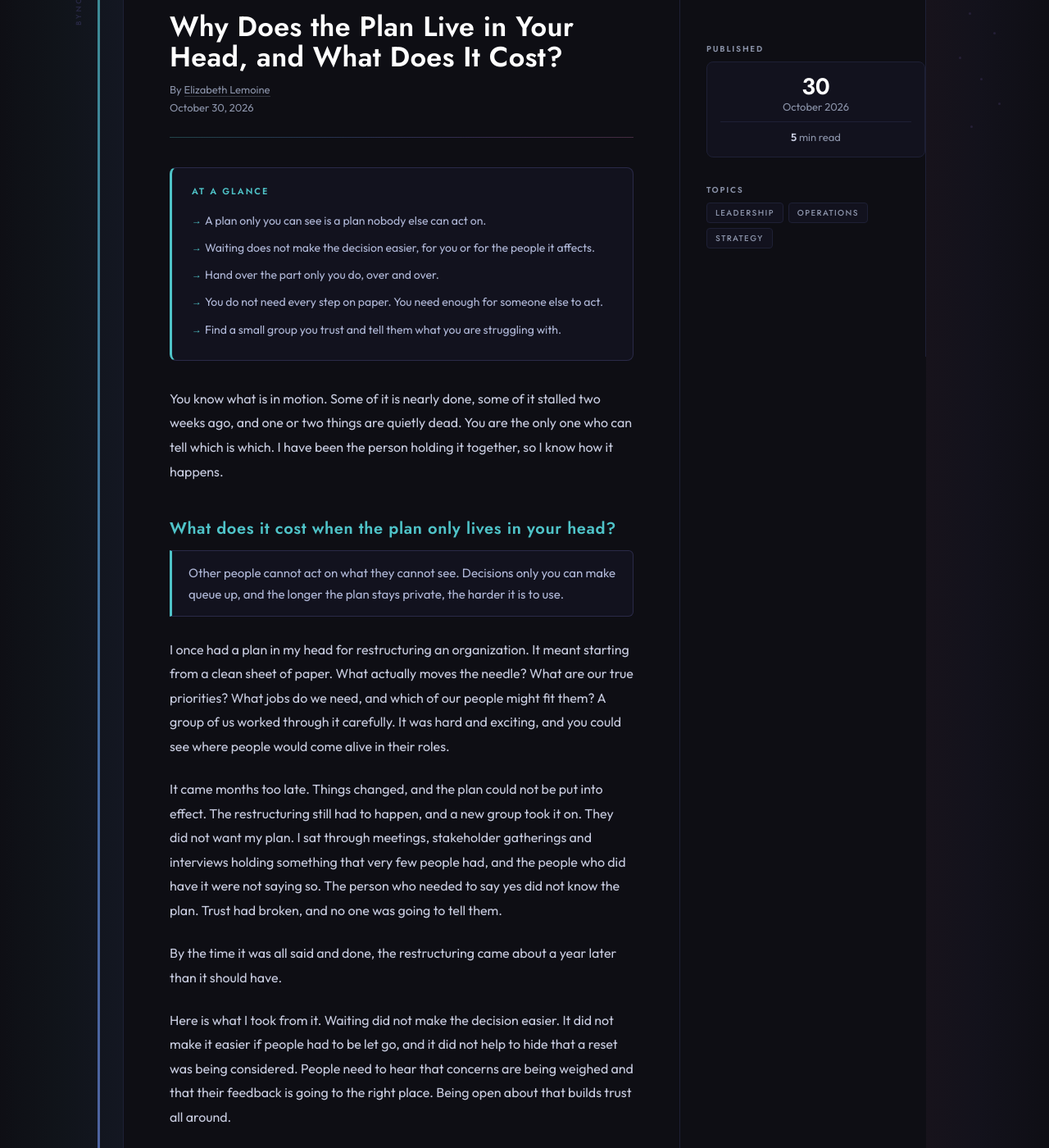
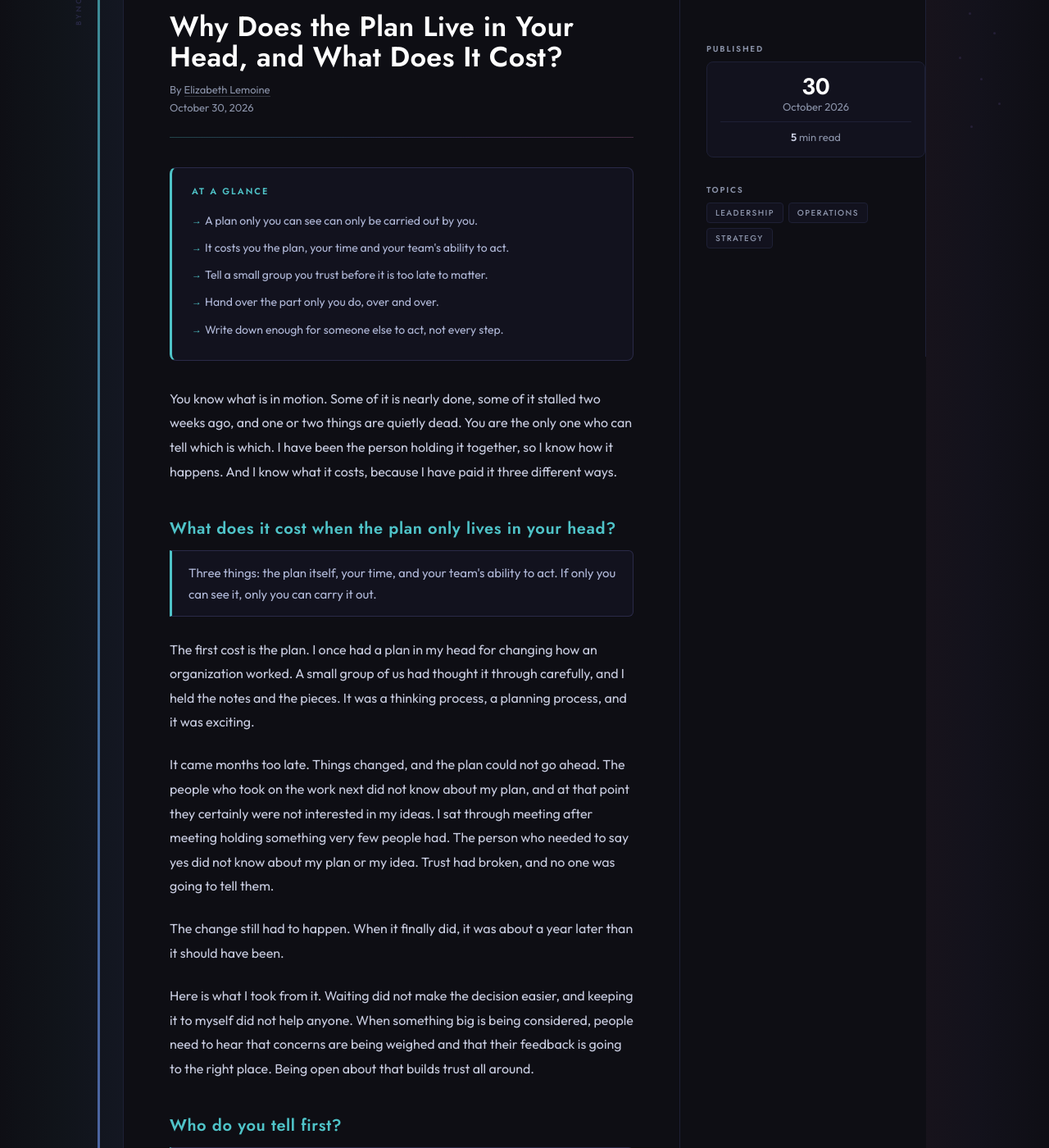
Before and after one commit to elizabethlemoine33-commits/bynorthlight-site, a Jekyll site: the page built from blog/the-plan-that-lives-in-your-head.md, in a window 1280 px wide and 1400 px high, scrolled down 241 px. Shown: the whole window at 82% size. Built offline with Jekyll 4.4.1, drawn with Linux system fonts in a browser that asks for light colours; some of the changed text lies outside the part shown.

Commit message:
Alone at the Top post: restructure around tell, hand over, write down; soften restructuring story
Co-Authored-By: Claude Sonnet 5.5 <noreply@anthropic.com>

```diff
--- a/blog/the-plan-that-lives-in-your-head.md
+++ b/blog/the-plan-that-lives-in-your-head.md
@@ -2,9 +2,9 @@
 layout: post
 title: "Why Does the Plan Live in Your Head, and What Does It Cost?"
 seo_title: "The Plan in Your Head"
-description: "When only you hold the plan, nobody else can act on it. What that costs, what to hand over first, and how much has to go on paper."
+description: "When only you hold the plan, only you can carry it out. What that costs, and three ways to get it out of your head: tell, hand over, write down."
 og_title: "Why Does the Plan Live in Your Head, and What Does It Cost?"
-og_description: "When only you hold the plan, nobody else can act on it. What that costs, what to hand over first, and how much has to go on paper."
+og_description: "When only you hold the plan, only you can carry it out. What that costs, and three ways to get it out of your head: tell, hand over, write down."
 date: 2026-10-30
 date_modified: "2026-10-30"
 published_time: "2026-10-30T00:00:00.000Z"
@@ -26,48 +26,60 @@ related_reading:
 faq:
   - q: "Why does the plan end up living in my head?"
     a: "Often because you have been holding it together for a long time, and the people who could help carry it have never been handed the whole picture, or you have not yet decided who to trust with it."
+  - q: "What does it cost when only I hold the plan?"
+    a: "In my experience, three things. The plan may never be used, the work that only you know how to do waits for you, and nobody else can act on what they cannot see."
+  - q: "How do I get the plan out of my head?"
+    a: "Tell a small group you trust, hand over the part only you do, and write down enough for someone else to act. In that order."
   - q: "How much of the plan do I have to write down?"
-    a: "Enough for someone else to act on it. Not every step. When I mapped a process step by step, it ran to about 130 steps, and nobody could use it. It only worked once we cut it down."
-  - q: "What should I hand over first?"
-    a: "The part only you do, over and over. If a recurring job always waits for you, that is the first thing to teach someone else."
-  - q: "Does waiting make the decision easier?"
-    a: "In my experience, no. It does not make it easier for you, and it does not make it easier for the people it affects."
+    a: "Enough for someone else to act on it. When I mapped a process step by step, it ran to about 130 steps and nobody could use it. It worked once it was about 35 tasks, each with its SOPs built in."
 ---
 
 <div class="at-a-glance" role="note">
   <h2>At a Glance</h2>
   <ul>
-    <li>A plan only you can see is a plan nobody else can act on.</li>
-    <li>Waiting does not make the decision easier, for you or for the people it affects.</li>
+    <li>A plan only you can see can only be carried out by you.</li>
+    <li>It costs you the plan, your time and your team's ability to act.</li>
+    <li>Tell a small group you trust before it is too late to matter.</li>
     <li>Hand over the part only you do, over and over.</li>
-    <li>You do not need every step on paper. You need enough for someone else to act.</li>
-    <li>Find a small group you trust and tell them what you are struggling with.</li>
+    <li>Write down enough for someone else to act, not every step.</li>
   </ul>
 </div>
 
-You know what is in motion. Some of it is nearly done, some of it stalled two weeks ago, and one or two things are quietly dead. You are the only one who can tell which is which. I have been the person holding it together, so I know how it happens.
+You know what is in motion. Some of it is nearly done, some of it stalled two weeks ago, and one or two things are quietly dead. You are the only one who can tell which is which. I have been the person holding it together, so I know how it happens. And I know what it costs, because I have paid it three different ways.
 
 ## What does it cost when the plan only lives in your head?
 
 <div class="answer-block">
-<p>Other people cannot act on what they cannot see. Decisions only you can make queue up, and the longer the plan stays private, the harder it is to use.</p>
+<p>Three things: the plan itself, your time, and your team's ability to act. If only you can see it, only you can carry it out.</p>
 </div>
 
-I once had a plan in my head for restructuring an organization. It meant starting from a clean sheet of paper. What actually moves the needle? What are our true priorities? What jobs do we need, and which of our people might fit them? A group of us worked through it carefully. It was hard and exciting, and you could see where people would come alive in their roles.
+The first cost is the plan. I once had a plan in my head for changing how an organization worked. A small group of us had thought it through carefully, and I held the notes and the pieces. It was a thinking process, a planning process, and it was exciting.
 
-It came months too late. Things changed, and the plan could not be put into effect. The restructuring still had to happen, and a new group took it on. They did not want my plan. I sat through meetings, stakeholder gatherings and interviews holding something that very few people had, and the people who did have it were not saying so. The person who needed to say yes did not know the plan. Trust had broken, and no one was going to tell them.
+It came months too late. Things changed, and the plan could not go ahead. The people who took on the work next did not know about my plan, and at that point they certainly were not interested in my ideas. I sat through meeting after meeting holding something very few people had. The person who needed to say yes did not know about my plan or my idea. Trust had broken, and no one was going to tell them.
 
-By the time it was all said and done, the restructuring came about a year later than it should have.
+The change still had to happen. When it finally did, it was about a year later than it should have been.
 
-Here is what I took from it. Waiting did not make the decision easier. It did not make it easier if people had to be let go, and it did not help to hide that a reset was being considered. People need to hear that concerns are being weighed and that their feedback is going to the right place. Being open about that builds trust all around.
+Here is what I took from it. Waiting did not make the decision easier, and keeping it to myself did not help anyone. When something big is being considered, people need to hear that concerns are being weighed and that their feedback is going to the right place. Being open about that builds trust all around.
 
-Silence like that is common. Research from Harvard Business School finds that when people judge speaking up to be [unsafe or futile](https://www.library.hbs.edu/working-knowledge/do-i-dare-say-something), they say less, so what a leader most needs to hear can stay unsaid.
+## Who do you tell first?
 
-## What should you hand over first?
+<div class="answer-block">
+<p>A small group of people you trust, who will think it through with you instead of agreeing because you want to do something.</p>
+</div>
+
+If I were telling a founder what to do first, this is it. Find a group of trusted people you can talk to. Lead out of a team. A team forces conversations to happen. If they are the right people, they are not just saying yes because you said you wanted to do something. They really think it through.
+
+Then say it out loud: we need to make this decision, and I am struggling with it.
+
+My plan stayed in my head until the people who could have used it were no longer in the room. Silence like that is common. Research from Harvard Business School finds that when people judge speaking up to be [unsafe or futile](https://www.library.hbs.edu/working-knowledge/do-i-dare-say-something), they say less, so what a leader most needs to hear can stay unsaid. Telling the right people early is how you stop it.
+
+## What should you hand over?
 
 <div class="answer-block">
 <p>The part only you do, over and over. A recurring job that always waits for you is the first thing to teach someone else.</p>
 </div>
+
+The second cost is your time. A plan that lives in your head usually comes with work that lives there too: the jobs only you know how to do.
 
 For a long time, I was the person who got a recurring set of data ready to be imported into our CRM.
 
@@ -79,41 +91,35 @@ Eventually, two people on my team were trained well enough and had the capacity.
 
 It fits what Paul Nutt found in a [2002 study of more than 400 decisions](https://news.osu.edu/half-of-business-decisions-fail-because-of-managements-blunders-new-study-finds/). Decisions made by involving the people affected succeeded more than 80% of the time, yet that approach was used in only about one decision in five.
 
-## How much of the plan has to go on paper?
+## How much of it has to be written down?
 
 <div class="answer-block">
 <p>Enough for someone else to act on it. Not every step.</p>
 </div>
 
+The third cost is your team's ability to act. Handing something over only works if the next person can pick it up, and that takes some writing.
+
 On a recurring process, we once mapped every step. There were about 130 of them. It was too detailed, and once it went into a task tool it was overwhelming. People asked what was supposed to be theirs and what was someone else's.
 
 There was pushback from the beginning.
 
-So we grouped steps together and built standard processes. One task on the list might hide seven things for marketing or twenty for the event team, and they knew what was inside it. Twice a year, each of us checked with our people and we talked as a group about what was and was not working. Then we edited the document together. By the end it was about 35 tasks. It worked because everyone could see what was theirs.
+So we grouped steps together and built standard processes. One task on the list might hide seven things for one team or twenty for another, and they knew what was inside it. Twice a year, each of us checked with our people and we talked as a group about what was and was not working. Then we edited the document together.
+
+It ended up at about 35 tasks. It worked because there were SOPs behind the tasks, and each task had a description that carried the information. Nobody had to tick off a long checklist. The SOPs were embedded, so the information was there when they opened the task.
 
 That is the version of getting it out of your head I would aim for. Not a complete record, but a plan someone else can pick up. I wrote about [what happens when a hire does not clear the bottleneck](/blog/you-hired-them-now-what.html) if that is where you are.
-
-## Who can you tell?
-
-<div class="answer-block">
-<p>A small group of people you trust, who will think it through with you instead of agreeing because you want to do something.</p>
-</div>
-
-Before anything else, I would tell a founder to find a group of trusted people they can talk to. Lead out of a team. A team forces conversations to happen. If they are the right people, they are not just saying yes because you said you wanted to do something. They really think it through.
-
-Then say it out loud: we need to make this decision, and I am struggling with it.
 
 ## What would I do first?
 
 <div class="answer-block">
-<p>Sort what is in motion from what has stalled, give one person the whole picture, and give each decision an owner.</p>
+<p>Tell a small group, hand over the part only you do, and write down enough for someone else to act. In that order.</p>
 </div>
 
 1. Write down what is in motion, what has stalled and what is quietly dead.
-2. Hand the whole picture to one person you trust.
+2. Tell a small group you trust, and say what you are struggling with.
 3. Pick the recurring job that always waits for you, and teach it to someone.
-4. Give each decision an owner, so someone other than you knows what the next call is.
-5. Agree what "done" looks like, so nobody has to argue about it later.
+4. Write it down as tasks with the information built in, so someone else can start without you.
+5. Give each decision an owner, so someone other than you knows what the next call is, and agree what "done" looks like.
 
 Bain's work on [decision roles](https://www.bain.com/insights/who-has-the-d/) points the same way: one person holds final authority and commits the organization to act, and too many people giving input slows decisions down.
 
```
